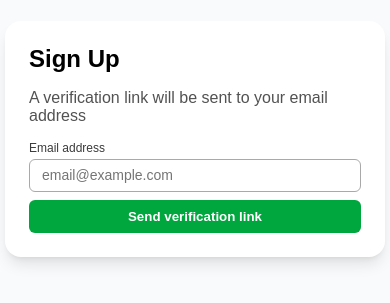
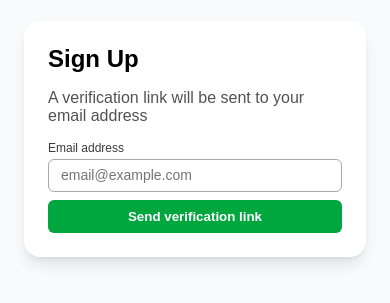
Before and after one commit to sejjy/phishing-email, a plain HTML site: page index.html in a window 390 px wide. Shown: the part 293-596 px from the top of the page. Drawn offline with nearby package versions, Linux system fonts and the light colour scheme.

Commit message:
fix: make form responsive on mobile

```diff
--- a/style.css
+++ b/style.css
@@ -10,7 +10,8 @@ body {
 	display: flex;
 	flex-direction: column;
 	height: 100vh;
-	padding: 24px;
+	padding-block: 24px;
+	padding-inline: 24px;
 	align-items: center;
 	justify-content: center;
 	background-color: oklch(98.5% 0.002 247.839);
@@ -39,8 +40,9 @@ form {
 	display: flex;
 	flex-direction: inherit;
 	gap: 16px;
-	width: 380px;
-	margin: 24px;
+	width: 100%;
+	max-width: 380px;
+	margin: 24px auto;
 	border-radius: 16px;
 	padding: 24px;
 	background-color: white;
@@ -53,6 +55,7 @@ form div {
 	display: inherit;
 	flex-direction: inherit;
 	gap: 8px;
+	width: 100%;
 }
 
 form p {
@@ -67,6 +70,7 @@ label {
 }
 
 input {
+	width: 100%;
 	border: 1px solid darkgray;
 	border-radius: 6px;
 	padding: 8px 12px;
@@ -79,6 +83,7 @@ button {
 	font-weight: 600;
 	border: none;
 	border-radius: 6px;
+	width: 100%;
 	padding: 9px 16px;
 	background-color: oklch(62.7% 0.194 149.214);
 	color: white;
```
